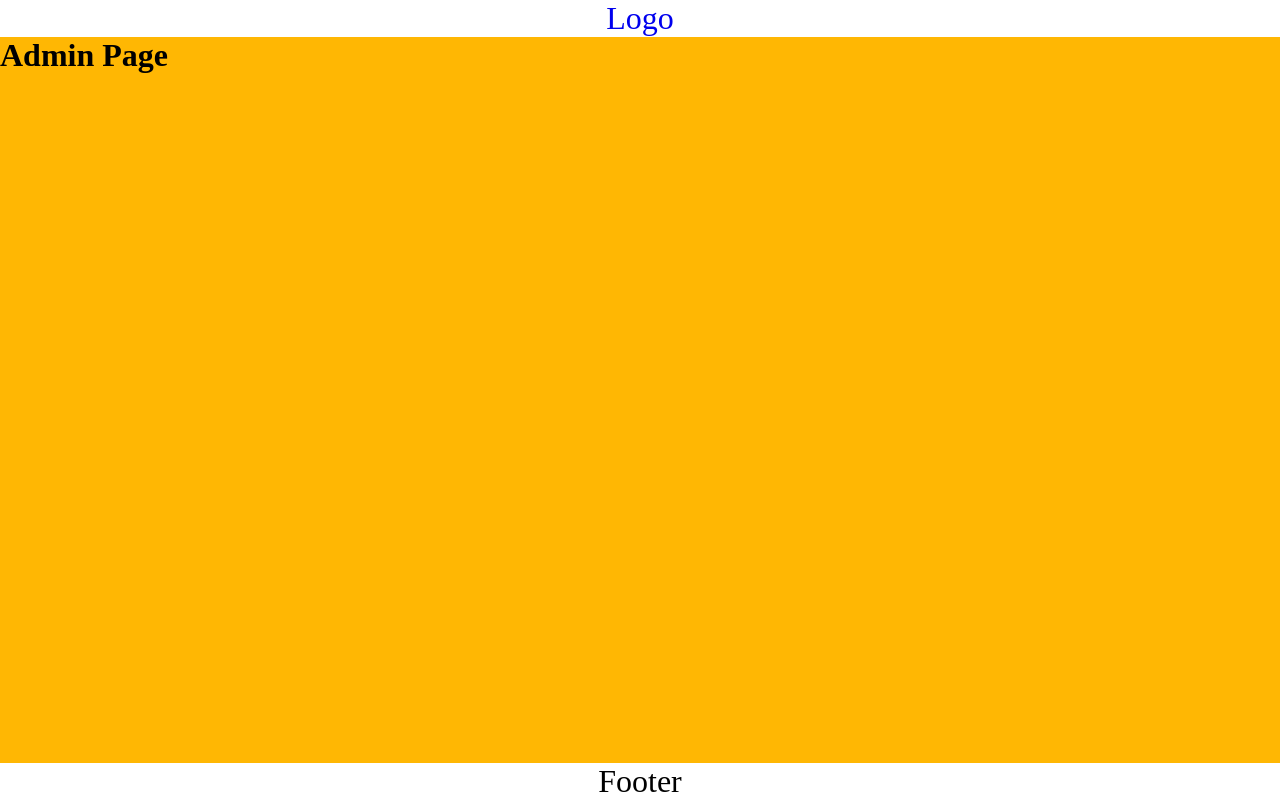
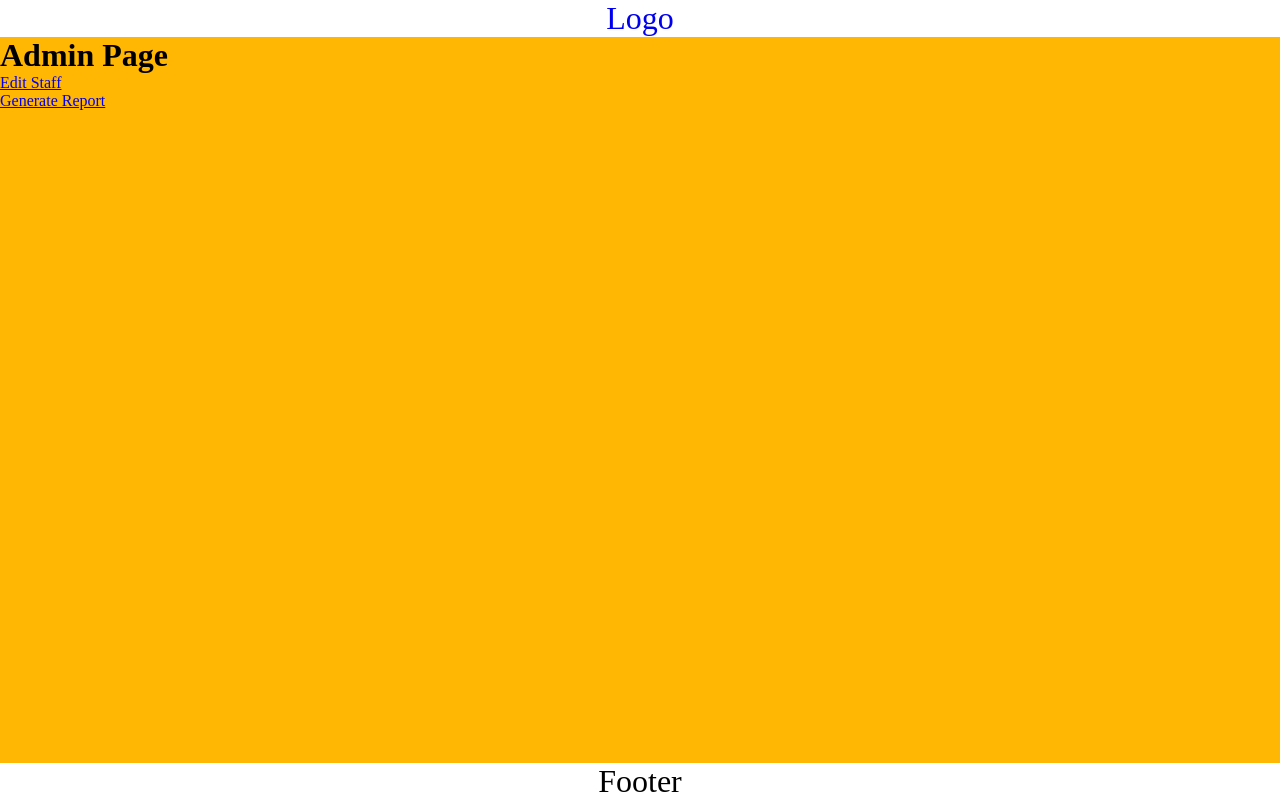
Before and after one commit to AnderDevitt/cafe-app, a React (Create React App) app: page /admin in a window 1280 px wide. Built offline with nearby package versions, Linux system fonts and the light colour scheme.

Commit message:
additional routes

```diff
--- a/src/components/Admin.js
+++ b/src/components/Admin.js
@@ -1,10 +1,21 @@
 import React from 'react'
+import { Link } from "react-router-dom";
 
 function Admin() {
   return (
     <div>
-        <h1> Admin Page</h1>
-    </div>
+    <h1> Admin Page</h1>
+    <nav>
+        <ul>
+          <li>
+            <Link to="/admin_panel">Edit Staff</Link>
+          </li>
+          <li>
+            <Link to="/reports">Generate Report</Link>
+          </li>
+        </ul>
+      </nav>
+</div>
   )
 }
 
--- /dev/null
+++ b/src/components/AdminPanel.js
@@ -0,0 +1,14 @@
+import React from 'react'
+import "../stylesheet.css"
+
+function AdminPanel() {
+  return (
+    <div>
+        <h1>Edit Staff</h1>
+        <h1>Add New Staff</h1>
+        <h1>Delete Staff</h1>
+    </div>
+  )
+}
+
+export default AdminPanel
--- a/src/components/App.js
+++ b/src/components/App.js
@@ -10,12 +10,13 @@ import Staff from './Staff'
 import Admin from './Admin'
 import Home from './Home'
 import Login from './Login'
+import AdminPanel from './AdminPanel'
+import Report from './Report'
 
 
 const App = () => {
   return (
     <div className="page">
-
       <Router>
         <li className="header">
           <Link className="home-link" to="/">Logo</Link>
@@ -25,8 +26,11 @@ const App = () => {
             <Route path="/staff" element={<Staff />} />
             <Route path="/admin" element={<Admin />} />
             <Route path="/login" element={<Login />} />
+            <Route path="/admin_panel" element={<AdminPanel />} />
+            <Route path="/reports" element={<Report />} />
             <Route path="/" element={<Home />} />
           </Switch>
+
       </Router>
       <div className="footer">Footer</div>
     </div>
--- /dev/null
+++ b/src/components/Report.js
@@ -0,0 +1,12 @@
+import React from 'react'
+import "../stylesheet.css"
+
+function Report() {
+  return (
+    <div>
+        <h1>Generate Report</h1>
+    </div>
+  )
+}
+
+export default Report
```
